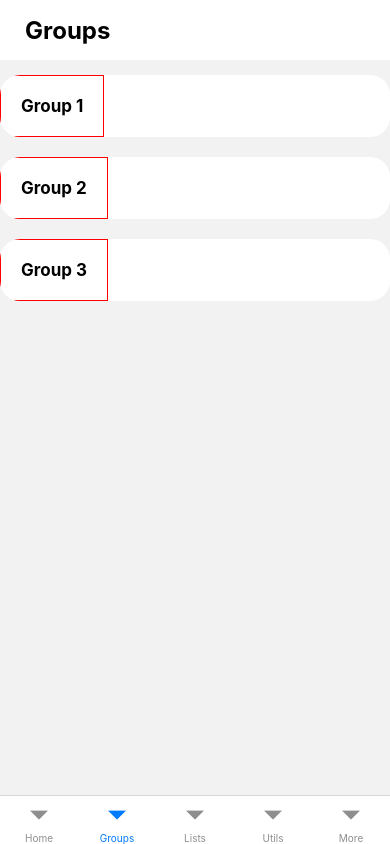
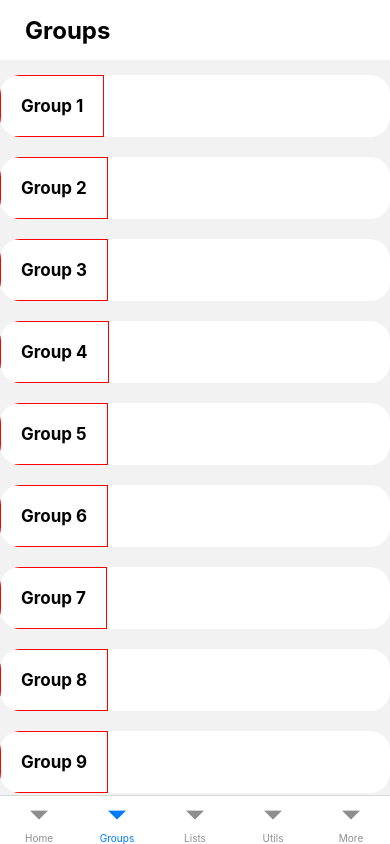
Before and after one commit to uedi/todoApp, a React Native app: screen /Groups in a window 390 px wide. Built offline with nearby package versions, Linux system fonts and the light colour scheme.

Commit message:
init group service, get and save groups

```diff
--- a/src/Main.js
+++ b/src/Main.js
@@ -2,8 +2,27 @@ import { StatusBar } from 'expo-status-bar'
 import { StyleSheet, View, SafeAreaView } from 'react-native'
 import Constants from 'expo-constants'
 import Stack from './navigation/Stack'
+import { useSelector, useDispatch } from 'react-redux'
+import { useEffect } from 'react'
+import groupService from './services/groups'
+import { setGroups } from './reducers/groupsReducer'
 
 const Main = () => {
+    const groups = useSelector(state => state.groups)
+    const dispatch = useDispatch()
+
+    useEffect(() => {
+        if(!groups) {
+            groupService.getAll()
+            .then(response => {
+                dispatch(setGroups(response))
+            })
+            .catch(error => {
+                console.log('error in get groups')
+            })
+        }
+    }, [groups, dispatch])
+
     return (
         <SafeAreaView style={styles.screen}>
             <View style={styles.container}>
--- a/src/screens/Groups/index.js
+++ b/src/screens/Groups/index.js
@@ -1,10 +1,11 @@
 import { View, StyleSheet } from 'react-native'
 import Header from '../../components/Header'
 import GroupList from './GroupList'
+import { useSelector } from 'react-redux'
 
 const Groups = () => {
 
-    const groups = [{ id: 1, name: 'Group 1'}, { id: 2, name: 'Group 2'}, { id: 3, name: 'Group 3'}]
+    const groups = useSelector(state => state.groups)
 
     const groupClicked = group => {
         console.log('clicked', group.name)
--- /dev/null
+++ b/src/services/groups.js
@@ -0,0 +1,25 @@
+const sampleGroups = [
+    { id: '1', name: "Group 1" },
+    { id: '2', name: "Group 2" },
+    { id: '3', name: "Group 3" },
+    { id: '4', name: "Group 4" },
+    { id: '5', name: "Group 5" },
+    { id: '6', name: "Group 6" },
+    { id: '7', name: "Group 7" },
+    { id: '8', name: "Group 8" },
+    { id: '9', name: "Group 9" },
+    { id: '10', name: "Group 10" },
+    { id: '11', name: "Group 11" },
+    { id: '12', name: "Group 12" },
+    { id: '13', name: "Group 13" }
+]
+
+const getAll = async () => {
+    return new Promise((resolve, rejenct) => {
+        setTimeout(() => {
+            resolve(sampleGroups)
+        }, 3000)
+    })
+}
+
+export default { getAll }
```
